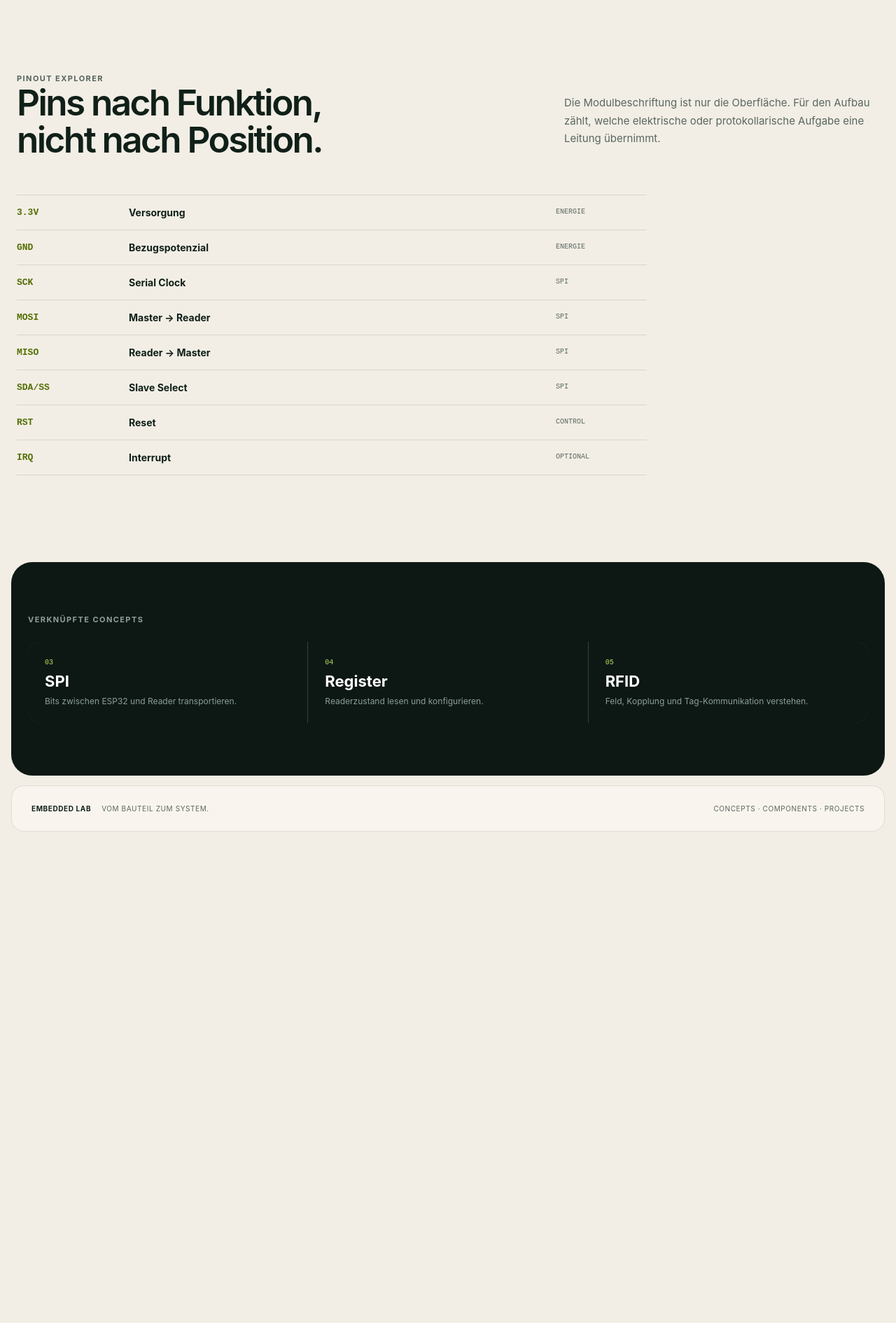
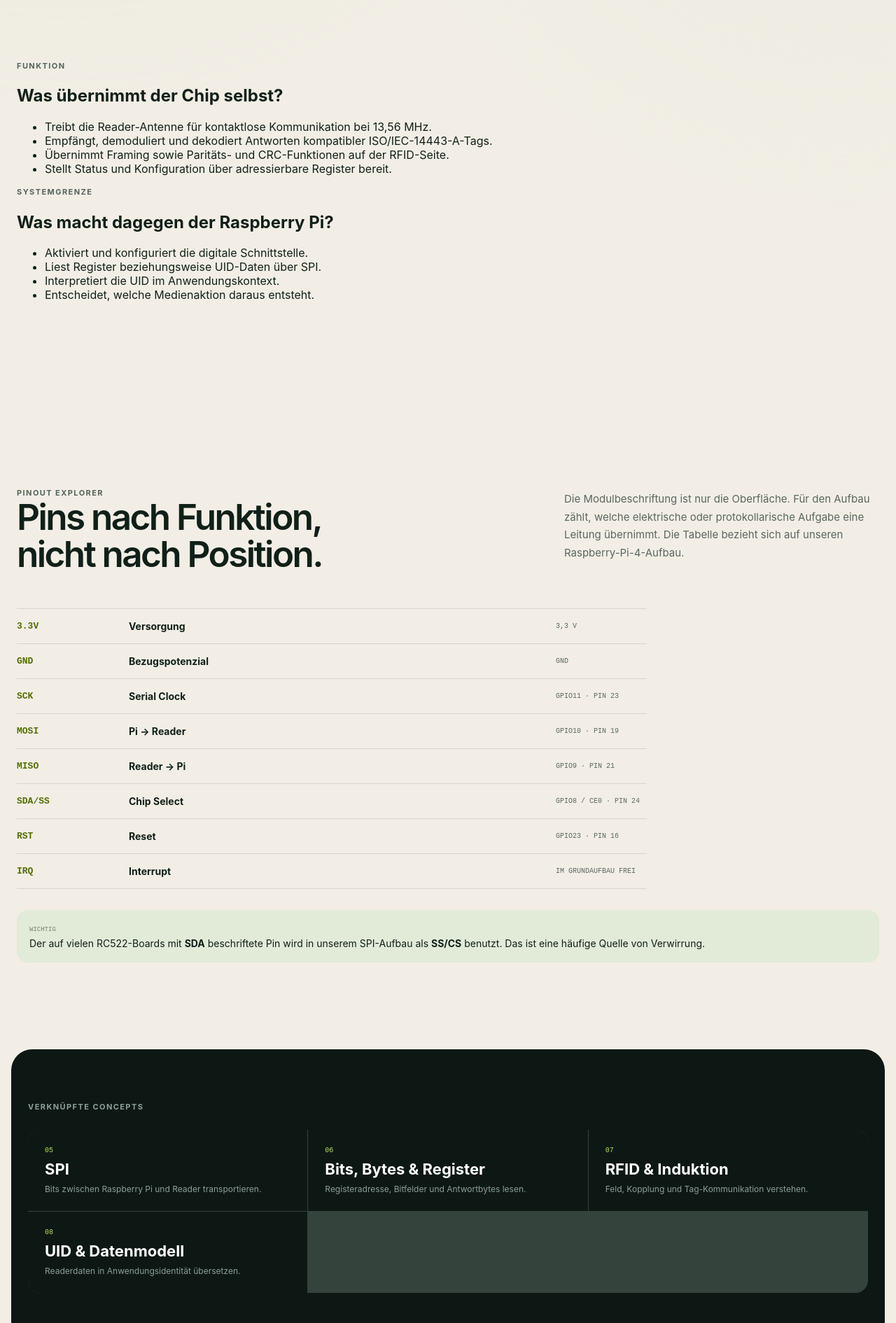
Before and after one commit to dabin134/embedded-lab, a Next.js app: page /components/mfrc522 in a window 1280 px wide. Shown: the part 680-2570 px from the top of the page at 70% size. Before the commit the page ends 1890 px from the top, so only its background shows below. Built offline with nearby package versions, Linux system fonts and the light colour scheme.

Commit message:
Expand MFRC522 component page for Raspberry Pi build

```diff
--- a/app/components/mfrc522/page.tsx
+++ b/app/components/mfrc522/page.tsx
@@ -1,13 +1,99 @@
 import Link from "next/link";
 
 const pins = [
-  ["3.3V", "Versorgung", "Energie"], ["GND", "Bezugspotenzial", "Energie"], ["SCK", "Serial Clock", "SPI"], ["MOSI", "Master → Reader", "SPI"], ["MISO", "Reader → Master", "SPI"], ["SDA/SS", "Slave Select", "SPI"], ["RST", "Reset", "Control"], ["IRQ", "Interrupt", "Optional"],
+  ["3.3V", "Versorgung", "3,3 V"],
+  ["GND", "Bezugspotenzial", "GND"],
+  ["SCK", "Serial Clock", "GPIO11 · Pin 23"],
+  ["MOSI", "Pi → Reader", "GPIO10 · Pin 19"],
+  ["MISO", "Reader → Pi", "GPIO9 · Pin 21"],
+  ["SDA/SS", "Chip Select", "GPIO8 / CE0 · Pin 24"],
+  ["RST", "Reset", "GPIO23 · Pin 16"],
+  ["IRQ", "Interrupt", "im Grundaufbau frei"],
 ];
 
 export default function MfrcPage() {
-  return <>
-    <section className="component-hero section-pad"><div><div className="eyebrow"><span /> Component · RFID Reader</div><h1>MFRC522</h1><p>Der MFRC522 verbindet zwei Welten: Auf der einen Seite erzeugt und demoduliert er das 13,56-MHz-RFID-Feld. Auf der anderen Seite präsentiert er dem Mikrocontroller steuerbare Register über eine digitale Schnittstelle.</p><div className="hero-actions"><Link className="button primary" href="/projects/rfid-music-player/steps/mfrc522-anschliessen">Im Projekt verwenden →</Link><Link className="button ghost" href="/concepts/spi">SPI verstehen</Link></div></div><div className="chip-visual"><div className="chip-body"><small>NXP</small><strong>MFRC522</strong><span>RFID FRONTEND</span></div>{Array.from({ length: 8 }).map((_, i) => <i key={i} style={{ top: `${12 + i * 10}%` }} />)}{Array.from({ length: 8 }).map((_, i) => <b key={i} style={{ top: `${12 + i * 10}%` }} />)}</div></section>
-    <section className="section-pad pin-section"><div className="section-heading"><div><div className="section-kicker">Pinout Explorer</div><h2>Pins nach Funktion,<br />nicht nach Position.</h2></div><p>Die Modulbeschriftung ist nur die Oberfläche. Für den Aufbau zählt, welche elektrische oder protokollarische Aufgabe eine Leitung übernimmt.</p></div><div className="pin-table">{pins.map(([pin, role, group]) => <div key={pin}><code>{pin}</code><b>{role}</b><span>{group}</span></div>)}</div></section>
-    <section className="section-pad dark-section compact-dark"><div className="section-kicker light">Verknüpfte Concepts</div><div className="dark-link-grid"><Link href="/concepts/spi"><span>03</span><b>SPI</b><p>Bits zwischen ESP32 und Reader transportieren.</p></Link><Link href="/concepts"><span>04</span><b>Register</b><p>Readerzustand lesen und konfigurieren.</p></Link><Link href="/concepts"><span>05</span><b>RFID</b><p>Feld, Kopplung und Tag-Kommunikation verstehen.</p></Link></div></section>
-  </>;
+  return (
+    <>
+      <section className="component-hero section-pad">
+        <div>
+          <div className="eyebrow"><span /> Component · 13,56-MHz-RFID-Frontend</div>
+          <h1>MFRC522</h1>
+          <p>Der MFRC522 verbindet zwei Welten: Auf der einen Seite treibt und empfängt er ein 13,56-MHz-RFID-System. Auf der anderen Seite stellt er dem Raspberry Pi Register über eine digitale Host-Schnittstelle bereit.</p>
+          <div className="hero-actions">
+            <Link className="button primary" href="/projects/rfid-music-player/steps/mfrc522-anschliessen">Im Projekt verwenden →</Link>
+            <Link className="button ghost" href="/concepts/spi">SPI verstehen</Link>
+          </div>
+        </div>
+        <div className="chip-visual">
+          <div className="chip-body"><small>NXP</small><strong>MFRC522</strong><span>RFID FRONTEND</span></div>
+          {Array.from({ length: 8 }).map((_, i) => <i key={i} style={{ top: `${12 + i * 10}%` }} />)}
+          {Array.from({ length: 8 }).map((_, i) => <b key={i} style={{ top: `${12 + i * 10}%` }} />)}
+        </div>
+      </section>
+
+      <section className="section-pad component-detail-grid">
+        <article>
+          <div className="section-kicker">Funktion</div>
+          <h2>Was übernimmt der Chip selbst?</h2>
+          <ul className="lesson-list">
+            <li>Treibt die Reader-Antenne für kontaktlose Kommunikation bei 13,56 MHz.</li>
+            <li>Empfängt, demoduliert und dekodiert Antworten kompatibler ISO/IEC-14443-A-Tags.</li>
+            <li>Übernimmt Framing sowie Paritäts- und CRC-Funktionen auf der RFID-Seite.</li>
+            <li>Stellt Status und Konfiguration über adressierbare Register bereit.</li>
+          </ul>
+        </article>
+        <article>
+          <div className="section-kicker">Systemgrenze</div>
+          <h2>Was macht dagegen der Raspberry Pi?</h2>
+          <ul className="lesson-list">
+            <li>Aktiviert und konfiguriert die digitale Schnittstelle.</li>
+            <li>Liest Register beziehungsweise UID-Daten über SPI.</li>
+            <li>Interpretiert die UID im Anwendungskontext.</li>
+            <li>Entscheidet, welche Medienaktion daraus entsteht.</li>
+          </ul>
+        </article>
+      </section>
+
+      <section className="section-pad pin-section">
+        <div className="section-heading">
+          <div><div className="section-kicker">Pinout Explorer</div><h2>Pins nach Funktion,<br />nicht nach Position.</h2></div>
+          <p>Die Modulbeschriftung ist nur die Oberfläche. Für den Aufbau zählt, welche elektrische oder protokollarische Aufgabe eine Leitung übernimmt. Die Tabelle bezieht sich auf unseren Raspberry-Pi-4-Aufbau.</p>
+        </div>
+        <div className="pin-table">
+          {pins.map(([pin, role, connection]) => <div key={pin}><code>{pin}</code><b>{role}</b><span>{connection}</span></div>)}
+        </div>
+        <div className="callout component-callout"><span>Wichtig</span><p>Der auf vielen RC522-Boards mit <b>SDA</b> beschriftete Pin wird in unserem SPI-Aufbau als <b>SS/CS</b> benutzt. Das ist eine häufige Quelle von Verwirrung.</p></div>
+      </section>
+
+      <section className="section-pad dark-section compact-dark">
+        <div className="section-kicker light">Verknüpfte Concepts</div>
+        <div className="dark-link-grid">
+          <Link href="/concepts/spi"><span>05</span><b>SPI</b><p>Bits zwischen Raspberry Pi und Reader transportieren.</p></Link>
+          <Link href="/concepts/data-representation"><span>06</span><b>Bits, Bytes & Register</b><p>Registeradresse, Bitfelder und Antwortbytes lesen.</p></Link>
+          <Link href="/concepts/rfid"><span>07</span><b>RFID & Induktion</b><p>Feld, Kopplung und Tag-Kommunikation verstehen.</p></Link>
+          <Link href="/concepts/uid"><span>08</span><b>UID & Datenmodell</b><p>Readerdaten in Anwendungsidentität übersetzen.</p></Link>
+        </div>
+      </section>
+
+      <section className="section-pad component-cautions">
+        <div className="section-kicker">Grenzen & Sicherheit</div>
+        <h2>Was du beim Aufbau beachten musst.</h2>
+        <ul className="lesson-list warning-list">
+          <li>Das verwendete RC522-Modul wird in diesem Projekt mit 3,3 V versorgt.</li>
+          <li>IRQ wird in unserem ersten Aufbau nicht benötigt.</li>
+          <li>Metall unmittelbar an der Antenne kann die Kopplung und Reichweite verschlechtern.</li>
+          <li>Eine gelesene UID ist praktisch für Medienzuordnung, aber keine sichere Authentifizierung.</li>
+        </ul>
+      </section>
+
+      <section className="section-pad component-sources">
+        <div className="section-kicker">Quellen</div>
+        <h2>Datenblatt und Referenzaufbau</h2>
+        <div className="source-list">
+          <a href="https://www.nxp.com/docs/en/data-sheet/MFRC522.pdf" target="_blank" rel="noreferrer"><b>NXP · MFRC522 data sheet</b><span>Primärquelle für RF-, Interface- und Registereigenschaften.</span><i>↗</i></a>
+          <a href="https://talaexe.com/moderndayrecordplayer/" target="_blank" rel="noreferrer"><b>talaexe · A Modern Day Record Player</b><span>Referenzverdrahtung des nachgebauten Musikplayers.</span><i>↗</i></a>
+        </div>
+      </section>
+    </>
+  );
 }
```
